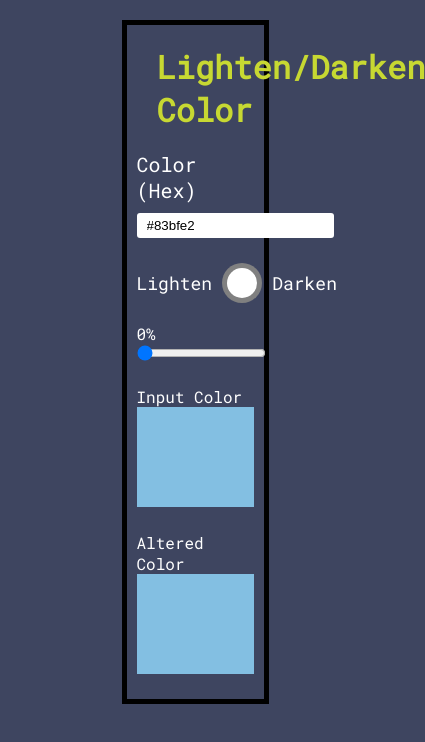
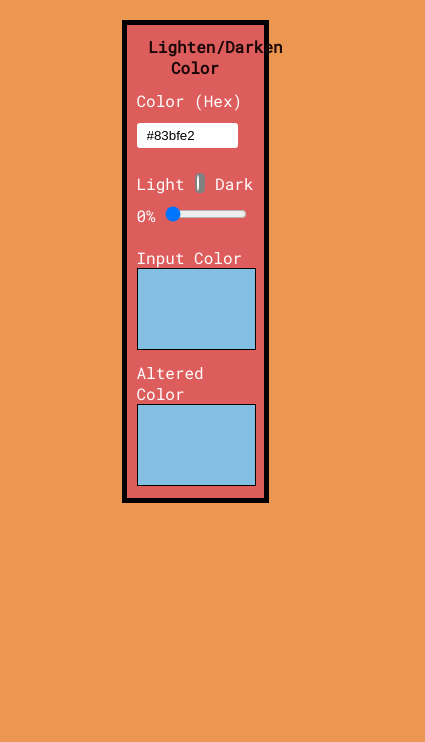
Before and after one commit to maurobusso/color-change-tool, a plain HTML site: page index.html in a window 390 px wide. Shown: the whole page, 425 px wide, since content can reach past the window. Drawn offline with Linux system fonts and the light colour scheme.

Commit message:
responsive changes

```diff
--- a/index.html
+++ b/index.html
@@ -18,11 +18,11 @@
             <input type="text" name="hex" id="input-field" placeholder="#000000" value="#83bfe2">
 
             <div id="toggle">
-                <p class="toggle-text" id="lighten-text">Lighten</p>
+                <p class="toggle-text" id="lighten-text">Light</p>
                 <div id="toggle-btn" class="toggle-btn">
                     <div class="inner-circle"></div>
                 </div>
-                <p class="toggle-text" id="darken-text">Darken</p>
+                <p class="toggle-text" id="darken-text">Dark</p>
             </div>
 
             <lable for="slider" id="slider-text">0%</lable>
--- a/style.css
+++ b/style.css
@@ -5,33 +5,36 @@
 
 body {
     font-family: 'roboto mono', sand-serif;
-    background-color: #3e4560;
+    background-color: rgb(235, 150, 81);
     color: white;
+    justify-content: center;
 }
 
 #container {
     margin: 5% auto;
-    justify-content: center;
     border: 5px solid black;
     padding: 0 10px;
     height: 50%;
     width: 30%;
+    background-color: rgb(221, 93, 93) ;
 }
 
 #title {
     text-align: center;
-    margin: 20px;
-    color: #c7d832;
+    margin: 10%;
+    color: rgb(26, 7, 7);
+    font-size: 100%;
 }
 
 label {
     display: block;
-    font-size: 20px;
-    margin-bottom: 10px;
+    font-size: 100%;
+    margin-bottom: 10%;
 }
 
 input {
     margin-bottom: 25px;
+    width: 70%;
 }
 
 input[type="text"] {
@@ -41,44 +44,50 @@ input[type="text"] {
 }
 
 .box {
-    height:100px;
+    height: 5em;
     width: 100%;
     background-color: #83bfe2 ;
-    margin-bottom: 25px;
+    margin-bottom: 10%;
+    border: 1px solid black;
 }
 
 #toggle {
     display: flex;
     align-items: center;
-    margin-bottom: 20px;
+    margin-bottom: 10%;
 }
 
 .toggle-text {
-    font-size: 18px;
+    font-size: 100%;
+    width: auto;
 }
 
 .toggle-btn {
-    height: 30px;
-    width: 60px;
+    height: 10%;
+    width: 15%;
     background-color: gray;
-    border-radius: 30px;
-    padding: 5px;
+    border-radius: 30%;
+    padding: 2%;
     margin: 0 10px;
 }
 
 .inner-circle {
-    width: 30px;
-    height: 30px;
+    width: 40%;
+    height: 1rem;
     border-radius: 50%;
     background-color: white;
     transition: all 250ms;
 }
 
 .toggle-btn.toggled > .inner-circle {
-    transform: translateX(30px);
+    transform: translateX(150%);
     background-color: #333;
 }
 
 .unselected {
     opacity: 0.25;
 }
+
+/* @media  {
+
+} */
```
